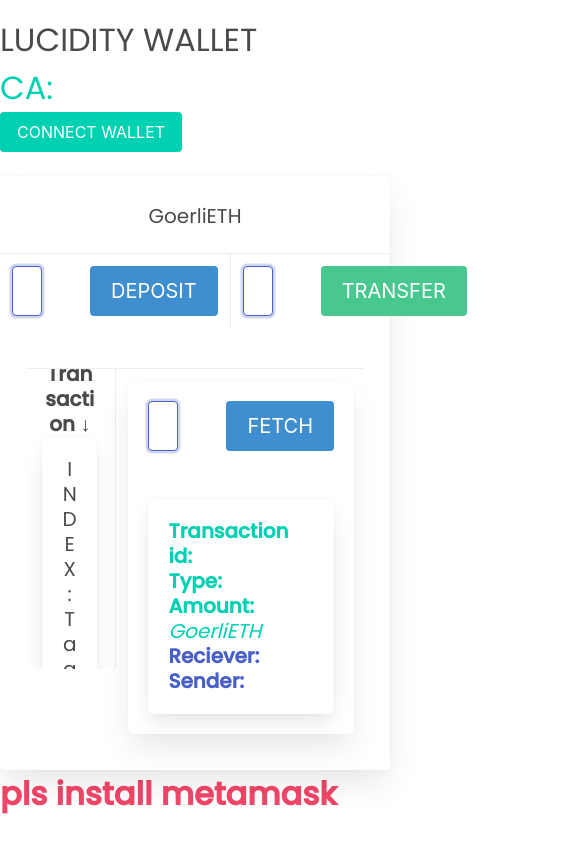
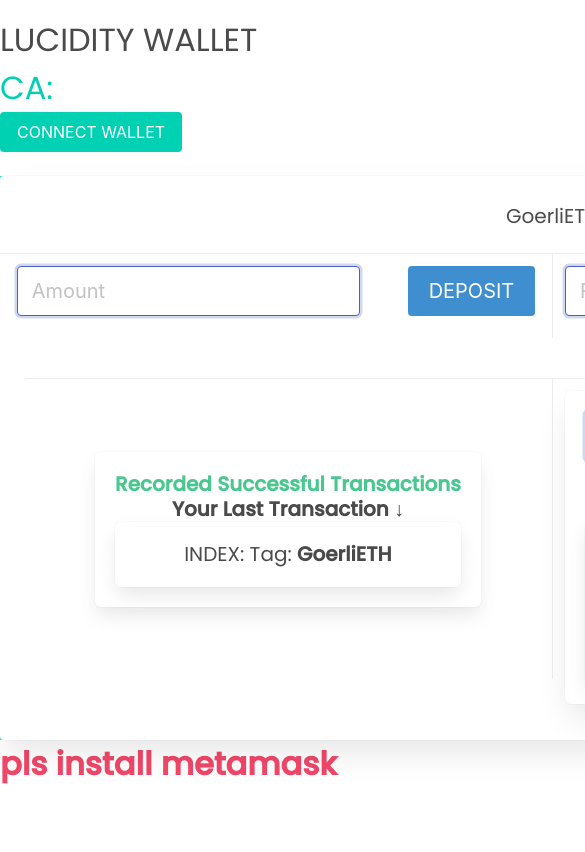
Before and after one commit to Lucent0x/LUCIDITY-WALLET-DAPP-V2, a Next.js app: page / in a window 390 px wide. Shown: the top 852 px of the page, 585 px wide, since content can reach past the window. Built offline with nearby package versions, Linux system fonts and the light colour scheme.

Commit message:
fixed width issues

```diff
--- a/pages/index.js
+++ b/pages/index.js
@@ -167,7 +167,7 @@
       <link href="https://fonts.googleapis.com/css2?family=Poppins:wght@200;300;400;500&display=swap" rel="stylesheet" />
 
       <nav className='navbar mt-4 mb-4'>
-        <div className='container'>
+        <div className='container is-mobile'>
           <div className='navbar-brand'>
             <h1 > LUCIDITY  WALLET
               <p className='has-text-primary is light '>CA: {contractAddress}</p>
@@ -179,13 +179,13 @@
         </div>
       </nav>
       <section>
-        <section className='container'>
-          <div className="card">
+        <section className={`container ${styles.container}`}>
+          <div className={`${styles.card} card`}>
             <div className="card-content  has-text-centered">
               <p className="title">{owner} </p>
               <p className="subtitle"> {balance} GoerliETH</p>
             </div>
-            <footer className="card-footer">
+            <div className="card-footer">
               <div className="card-footer-item">
                 <div className={`control ${styles.flex}`}>
                   <input onChange={updateAmount} className="input is-medium is-focused" type="text" placeholder="Amount " />
@@ -199,7 +199,7 @@
                   <button onClick={makeATransfer} className='button is-success ml-6 is-medium'> TRANSFER </button>
                 </div>
               </div>
-            </footer>
+            </div>
             <div className="card-content mt-4">
               <div className='card-footer'>
 
--- a/styles/wallet.module.css
+++ b/styles/wallet.module.css
@@ -15,3 +15,28 @@
     max-height: 300px;
     overflow-y: auto;
 }
+
+@media ( max-width : 600px ) {
+    .main{
+        min-width : max-content;
+        min-height: 100vh;
+    }
+
+    .container, .card {
+        width: 100%;
+        background: turquoise;
+    }
+
+    .container .card .card-content{
+        color: red;
+    }
+
+    /* .flex {
+    flex-direction: column;
+    align-items: center;
+} */
+
+.flex input {
+    margin-bottom :10px;
+}
+}
```
